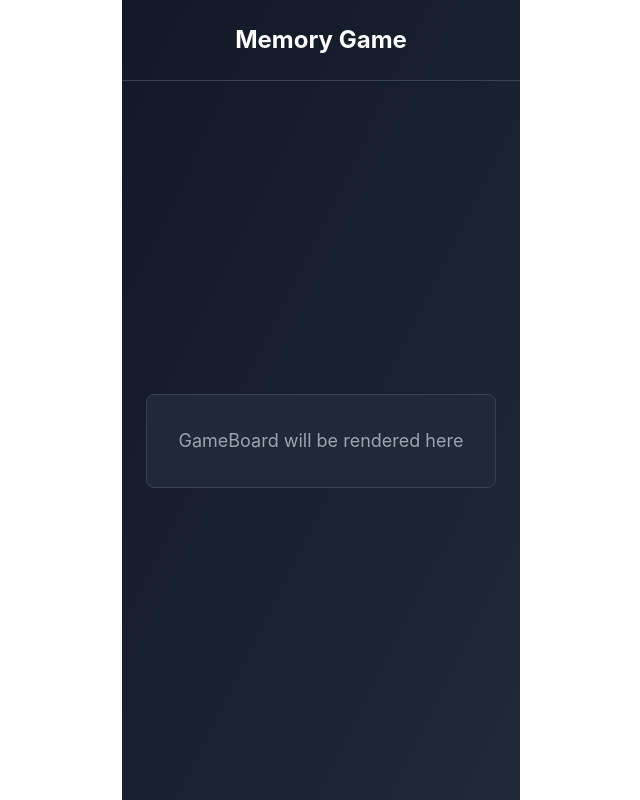
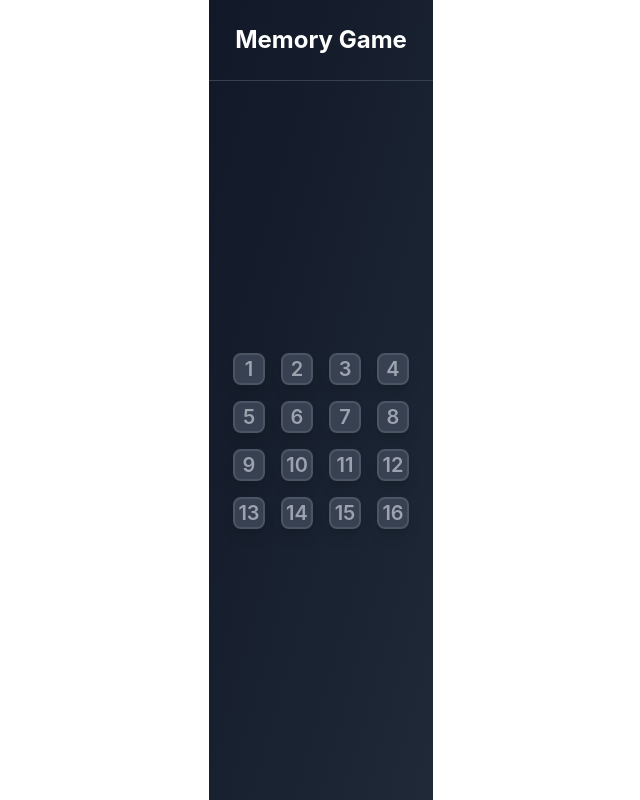
Before and after one commit to vashnavichauhan1825/mind-game, a React (Vite) app: page / in a window 1280 px wide. Both pictures are taken after a click on the button "Start Game". Shown: the whole page, without its empty margins (319-959 px from the left). Built offline with nearby package versions, Linux system fonts and the light colour scheme.

Commit message:
feat: render 4x4 grid layout

```diff
--- /dev/null
+++ b/src/features/memory-game/components/GameBoard.tsx
@@ -0,0 +1,20 @@
+function GameBoard() {
+  const tiles = Array.from({ length: 16 }, (_, index) => index + 1);
+
+  return (
+    <div className="w-full max-w-2xl mx-auto">
+      <div className="grid grid-cols-4 gap-3 sm:gap-4">
+        {tiles.map((tile) => (
+          <div
+            key={tile}
+            className="aspect-square bg-gray-700 rounded-lg border-2 border-gray-600 flex items-center justify-center text-gray-400 text-xl font-semibold shadow-lg hover:border-gray-500 transition-colors duration-200"
+          >
+            {tile}
+          </div>
+        ))}
+      </div>
+    </div>
+  );
+}
+
+export default GameBoard;
--- a/src/features/memory-game/components/GameScreen.tsx
+++ b/src/features/memory-game/components/GameScreen.tsx
@@ -1,3 +1,5 @@
+import GameBoard from "./GameBoard";
+
 function GameScreen() {
   return (
     <div className="flex flex-col min-h-screen bg-gradient-to-br from-gray-900 to-gray-800 text-white">
@@ -8,13 +10,7 @@ function GameScreen() {
       </header>
 
       <main className="flex-1 flex items-center justify-center p-6">
-        <div className="max-w-4xl w-full">
-          <div className="bg-gray-800 rounded-lg p-8 border border-gray-700">
-            <p className="text-center text-gray-400 text-lg">
-              GameBoard will be rendered here
-            </p>
-          </div>
-        </div>
+        <GameBoard />
       </main>
     </div>
   );
```
